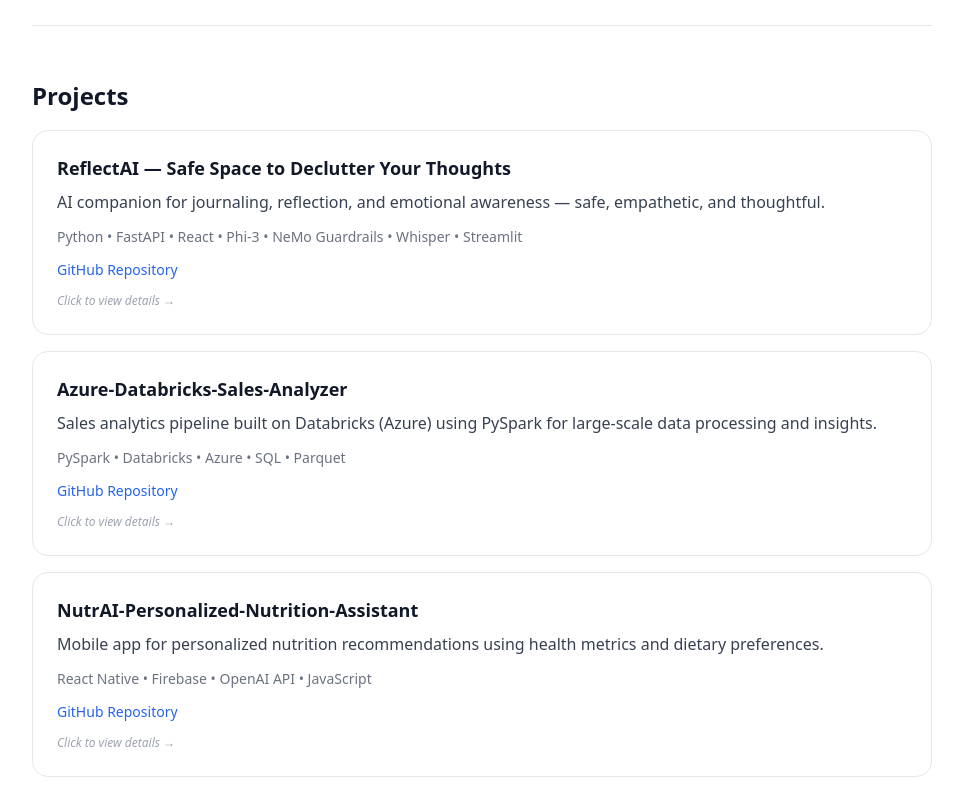
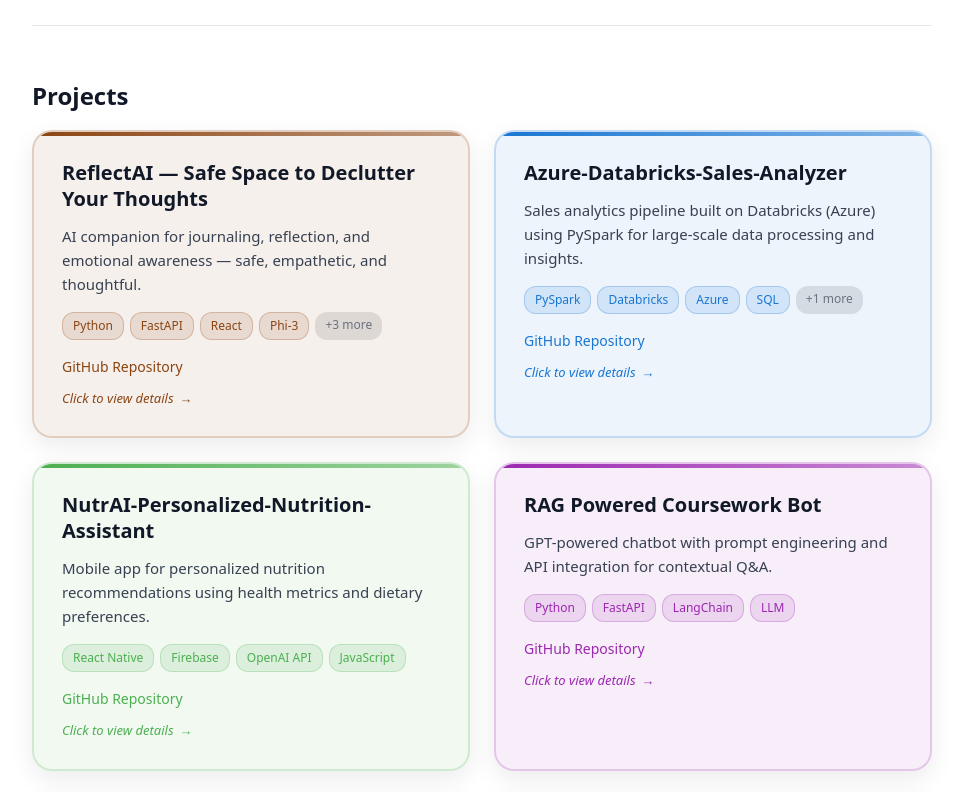
Before and after one commit to VanshikaMehta18/vanshika-portfolio, a React (Vite) app in the folder vanshika-portfolio/: page / in a window 1280 px wide. Shown: the part 3140-3932 px from the top of the page, without its empty margins (158-1121 px from the left). Built offline with nearby package versions, Linux system fonts and the light colour scheme.

Commit message:
style: improved UI for projects section

```diff
--- a/vanshika-portfolio/src/App.tsx
+++ b/vanshika-portfolio/src/App.tsx
@@ -562,52 +562,155 @@
     const { isDark } = useTheme();
     const [hovered, setHovered] = useState<string | null>(null);
 
+    // Define color schemes for each project
+    const projectColors = [
+        {
+            primary: isDark ? 'rgba(139, 69, 19, 0.15)' : 'rgba(139, 69, 19, 0.08)',
+            secondary: isDark ? 'rgba(160, 82, 45, 0.2)' : 'rgba(160, 82, 45, 0.1)',
+            accent: '#8B4513',
+            border: isDark ? 'rgba(139, 69, 19, 0.3)' : 'rgba(139, 69, 19, 0.2)'
+        },
+        {
+            primary: isDark ? 'rgba(25, 118, 210, 0.15)' : 'rgba(25, 118, 210, 0.08)',
+            secondary: isDark ? 'rgba(25, 118, 210, 0.2)' : 'rgba(25, 118, 210, 0.1)',
+            accent: '#1976D2',
+            border: isDark ? 'rgba(25, 118, 210, 0.3)' : 'rgba(25, 118, 210, 0.2)'
+        },
+        {
+            primary: isDark ? 'rgba(76, 175, 80, 0.15)' : 'rgba(76, 175, 80, 0.08)',
+            secondary: isDark ? 'rgba(76, 175, 80, 0.2)' : 'rgba(76, 175, 80, 0.1)',
+            accent: '#4CAF50',
+            border: isDark ? 'rgba(76, 175, 80, 0.3)' : 'rgba(76, 175, 80, 0.2)'
+        },
+        {
+            primary: isDark ? 'rgba(156, 39, 176, 0.15)' : 'rgba(156, 39, 176, 0.08)',
+            secondary: isDark ? 'rgba(156, 39, 176, 0.2)' : 'rgba(156, 39, 176, 0.1)',
+            accent: '#9C27B0',
+            border: isDark ? 'rgba(156, 39, 176, 0.3)' : 'rgba(156, 39, 176, 0.2)'
+        },
+        {
+            primary: isDark ? 'rgba(255, 152, 0, 0.15)' : 'rgba(255, 152, 0, 0.08)',
+            secondary: isDark ? 'rgba(255, 152, 0, 0.2)' : 'rgba(255, 152, 0, 0.1)',
+            accent: '#FF9800',
+            border: isDark ? 'rgba(255, 152, 0, 0.3)' : 'rgba(255, 152, 0, 0.2)'
+        },
+        {
+            primary: isDark ? 'rgba(244, 67, 54, 0.15)' : 'rgba(244, 67, 54, 0.08)',
+            secondary: isDark ? 'rgba(244, 67, 54, 0.2)' : 'rgba(244, 67, 54, 0.1)',
+            accent: '#F44336',
+            border: isDark ? 'rgba(244, 67, 54, 0.3)' : 'rgba(244, 67, 54, 0.2)'
+        }
+    ];
+
     return (
     <Section id="projects" title="Projects">
-        <div style={{ display: 'grid', gap: 16 }}>
-            {resume.projects.map((p) => (
+        <div style={{
+            display: 'grid',
+            gridTemplateColumns: 'repeat(auto-fit, minmax(350px, 1fr))',
+            gap: '24px',
+            marginTop: '16px'
+        }}>
+            {resume.projects.map((p, index) => {
+                const colors = projectColors[index % projectColors.length];
+                return (
                     <div
                         key={p.name}
                         onClick={() => onProjectClick(p)}
                         style={{
-                            border: `1px solid ${isDark ? '#374151' : '#e5e7eb'}`,
-                            borderRadius: '16px',
-                            padding: '24px',
+                            background: hovered === p.name ? colors.secondary : colors.primary,
+                            border: `2px solid ${colors.border}`,
+                            borderRadius: '20px',
+                            padding: '28px',
                             transition: 'all 0.3s ease',
                             cursor: 'pointer',
-                            transform: hovered === p.name ? 'scale(1.02)' : 'scale(1)',
-                            boxShadow: hovered === p.name ? `0 8px 30px rgba(0,0,0,${isDark ? 0.3 : 0.1})` : 'none',
-                            backgroundColor: hovered === p.name ? (isDark ? 'rgba(255, 255, 255, 0.02)' : 'rgba(0, 0, 0, 0.02)') : 'transparent'
+                            transform: hovered === p.name ? 'translateY(-8px) scale(1.02)' : 'translateY(0px) scale(1)',
+                            boxShadow: hovered === p.name
+                                ? `0 20px 40px rgba(0,0,0,${isDark ? 0.4 : 0.15}), 0 0 0 1px ${colors.accent}20`
+                                : `0 8px 25px rgba(0,0,0,${isDark ? 0.2 : 0.08})`,
+                            position: 'relative',
+                            overflow: 'hidden'
                         }}
                         onMouseEnter={() => setHovered(p.name)}
                         onMouseLeave={() => setHovered(null)}
                     >
+                        {/* Decorative accent line */}
                         <div style={{
-                            fontWeight: 600,
+                            position: 'absolute',
+                            top: 0,
+                            left: 0,
+                            right: 0,
+                            height: '4px',
+                            background: `linear-gradient(90deg, ${colors.accent}, ${colors.accent}80)`,
+                            borderRadius: '20px 20px 0 0'
+                        }} />
+
+                        <div style={{
+                            fontWeight: 700,
                             color: isDark ? '#f9fafb' : '#111827',
-                            fontSize: '18px',
-                            marginBottom: '8px'
+                            fontSize: '20px',
+                            marginBottom: '12px',
+                            lineHeight: '1.3'
                         }}>
                             {p.name}
                         </div>
+
                         <div style={{
                             color: isDark ? '#d1d5db' : '#374151',
-                            marginBottom: '12px',
-                            lineHeight: '1.5'
+                            marginBottom: '16px',
+                            lineHeight: '1.6',
+                            fontSize: '15px'
                         }}>
                             {p.description}
                         </div>
+
                         {p.tech && (
                             <div style={{
+                                marginBottom: '16px'
+                            }}>
+                                <div style={{
+                                    display: 'flex',
+                                    flexWrap: 'wrap',
+                                    gap: '6px'
+                                }}>
+                                    {p.tech.slice(0, 4).map((tech, techIndex) => (
+                                        <span
+                                            key={techIndex}
+                                            style={{
+                                                background: colors.accent + '20',
+                                                color: colors.accent,
+                                                padding: '4px 10px',
+                                                borderRadius: '12px',
+                                                fontSize: '12px',
+                                                fontWeight: '500',
+                                                border: `1px solid ${colors.accent}40`
+                                            }}
+                                        >
+                                            {tech}
+                                        </span>
+                                    ))}
+                                    {p.tech.length > 4 && (
+                                        <span style={{
+                                            background: isDark ? 'rgba(255, 255, 255, 0.1)' : 'rgba(0, 0, 0, 0.1)',
                                             color: isDark ? '#9ca3af' : '#6b7280',
-                                marginBottom: '12px',
-                                fontSize: '14px'
+                                            padding: '4px 10px',
+                                            borderRadius: '12px',
+                                            fontSize: '12px',
+                                            fontWeight: '500'
                                         }}>
-                                {p.tech.join(' • ')}
+                                            +{p.tech.length - 4} more
+                                        </span>
+                                    )}
+                                </div>
                             </div>
                         )}
+
                         {p.links && (
-                            <div style={{ display: 'flex', gap: 12, flexWrap: 'wrap' }}>
+                            <div style={{
+                                display: 'flex',
+                                gap: 12,
+                                flexWrap: 'wrap',
+                                marginBottom: '12px'
+                            }}>
                                 {p.links.map((l) => (
                                     <a
                                         key={l.label}
@@ -616,9 +719,13 @@
                                         rel="noreferrer"
                                         onClick={(e) => e.stopPropagation()}
                                         style={{
-                                                color: isDark ? '#60a5fa' : '#2563eb',
+                                            color: colors.accent,
                                             textDecoration: 'none',
-                                                fontSize: '14px'
+                                            fontSize: '14px',
+                                            fontWeight: '500',
+                                            display: 'flex',
+                                            alignItems: 'center',
+                                            gap: '4px'
                                         }}
                                         onMouseEnter={(e) => {
                                             e.currentTarget.style.textDecoration = 'underline';
@@ -632,16 +739,27 @@
                                 ))}
                             </div>
                         )}
+
                         <div style={{
-                            marginTop: '12px',
-                            fontSize: '12px',
-                            color: isDark ? '#6b7280' : '#9ca3af',
-                            fontStyle: 'italic'
+                            fontSize: '13px',
+                            color: colors.accent,
+                            fontStyle: 'italic',
+                            fontWeight: '500',
+                            display: 'flex',
+                            alignItems: 'center',
+                            gap: '6px'
                         }}>
-                            Click to view details →
+                            <span>Click to view details</span>
+                            <span style={{
+                                transform: hovered === p.name ? 'translateX(4px)' : 'translateX(0px)',
+                                transition: 'transform 0.2s ease'
+                            }}>
+                                →
+                            </span>
                         </div>
                     </div>
-            ))}
+                );
+            })}
         </div>
     </Section>
 );
```
Lines whose indentation alone changed are shown as unchanged.
